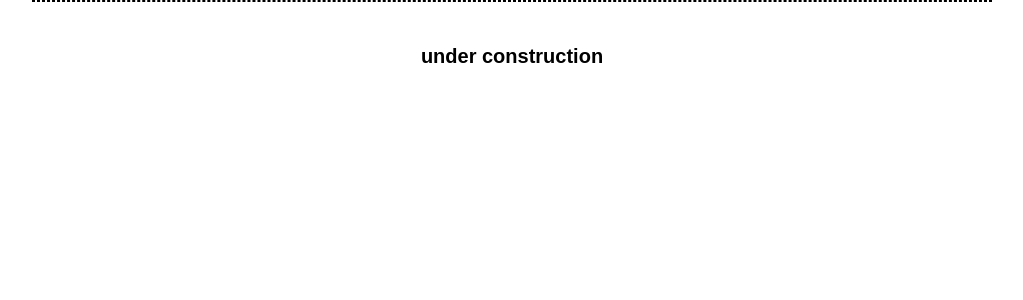
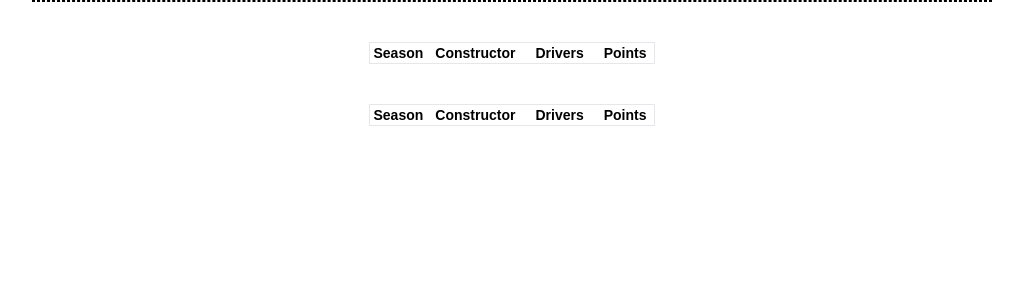
Before and after one commit to khushmeeet/f1-scoreboard, a FastAPI app: template templates/single-constructor.html in a window 1280 px wide; the page is wider, and only the part inside the window is pictured. Shown: the part 34-334 px from the top of that part, without its empty margins (224-1247 px from the left). Run offline with FastAPI, Linux system fonts and the light colour scheme; the template is opened without the code that fills it, so the values that code supplies are empty; parts of the project's set-up code (start-up, migrations or seed data) failed here and were passed over.

Commit message:
Implemented single constructor page

```diff
--- a/main.py
+++ b/main.py
@@ -66,6 +66,46 @@ def last_six_seasons() -> list:
     return [i for i in range(current_year - 1, current_year - 7, -1)]
 
 
+def total_constructor_points(constructor):
+    constructor_points = {}
+    if isinstance(constructor, dict):
+        for k, v in constructor.items():
+            points = 0
+            for race in v:
+                for j in race.results:
+                    points += j.points
+            constructor_points[k] = {
+                "total_points": points,
+                "constructor_name": v[0].results[0].constructor.name,
+                "drivers": [
+                    v[0].results[0].driver.given_name
+                    + " "
+                    + v[0].results[0].driver.family_name,
+                    v[0].results[1].driver.given_name
+                    + " "
+                    + v[0].results[1].driver.family_name,
+                ],
+            }
+    else:
+        for race in constructor:
+            points = 0
+            for j in race.results:
+                points += j.points
+            constructor_points[race.season] = {
+                "total_points": points,
+                "constructor_name": race.results[0].constructor.name,
+                "drivers": [
+                    race.results[0].driver.given_name
+                    + " "
+                    + race.results[0].driver.family_name,
+                    race.results[1].driver.given_name
+                    + " "
+                    + race.results[1].driver.family_name,
+                ],
+            }
+    return constructor_points
+
+
 @app.get("/", response_class=HTMLResponse)
 async def race_results(req: Request):
     race = ergast_results("season", "round", "get_results")
@@ -128,8 +168,23 @@ async def constructors(req: Request):
 @app.get("/constructors/{constructor_id}", response_class=HTMLResponse)
 async def constructor(req: Request, constructor_id: str):
     constructor_details = ergast_results(
-        "season", ("constructor", (constructor_id,)), "get_constructor_standings"
+        "season", ("constructor", (constructor_id,)), "get_results"
     )
+    past_year_details = {
+        i: ergast_results(
+            ("season", (i,)), ("constructor", (constructor_id,)), "get_results"
+        )
+        for i in last_six_seasons()
+    }
+    past_year_details = total_constructor_points(past_year_details)
+    this_year_details = total_constructor_points(constructor_details)
+    print(this_year_details)
+
     return templates.TemplateResponse(
-        "single-constructor.html", {"request": req, "constructor": constructor_details}
+        "single-constructor.html",
+        {
+            "request": req,
+            "constructor": this_year_details,
+            "past_year": past_year_details,
+        },
     )
--- a/templates/single-constructor.html
+++ b/templates/single-constructor.html
@@ -2,6 +2,75 @@
 {% import "section-header.html" as sh %}
 {% block content %}
 
-{{ sh.section_header("under construction") }}
+{% set const = past_year.values()|list|first %}
+{{ sh.section_header(const["constructor_name"]) }}
+
+<div class="table text-sm border border-collapse mx-auto text-left">
+    <div class="table-header-group">
+        <div class="table-row font-bold">
+            <div class="table-cell text-left pl-1 pr-2 ">Season</div>
+            <div class="table-cell text-left pl-1 pr-4 ">Constructor</div>
+            <div class="table-cell text-left pl-1 pr-4 ">Drivers</div>
+            <div class="table-cell text-left pl-1 pr-2 ">Points</div>
+        </div>
+    </div>
+    <div class="table-row-group">
+        {% for k,v in constructor.items() %}
+        <div class="table-row">
+            <div class="table-cell pl-1 pr-2  border border-black border-dashed dark:border-white dark:border-dotted">
+                {{k}} Ongoing...</div>
+            <div class="table-cell pl-1 pr-4  border border-black border-dashed dark:border-white dark:border-dotted">
+                {{v.constructor_name}}
+            </div>
+            <div class="table-cell pl-1 pr-4  border border-black border-dashed dark:border-white dark:border-dotted">
+                <a href="{{url_for('driver', driver_id=v.drivers[0])}}">
+                    {{v.drivers[0]}}
+                </a>
+                <br>
+                <a href="{{url_for('driver', driver_id=v.drivers[1])}}">{{v.drivers[1]}}</a>
+            </div>
+            <div class="table-cell pl-1 pr-2  border border-black border-dashed dark:border-white dark:border-dotted">
+                {{v.total_points}}
+            </div>
+        </div>
+        {% endfor %}
+    </div>
+</div>
+
+<section class="text-lg font-bold text-center mt-10 mb-2">
+    <h2></h2>
+</section>
+
+<div class="table text-sm border border-collapse mx-auto text-left">
+    <div class="table-header-group">
+        <div class="table-row font-bold">
+            <div class="table-cell text-left pl-1 pr-2 ">Season</div>
+            <div class="table-cell text-left pl-1 pr-4 ">Constructor</div>
+            <div class="table-cell text-left pl-1 pr-4 ">Drivers</div>
+            <div class="table-cell text-left pl-1 pr-2 ">Points</div>
+        </div>
+    </div>
+    <div class="table-row-group">
+        {% for k,v in past_year.items() %}
+        <div class="table-row">
+            <div class="table-cell pl-1 pr-2  border border-black border-dashed dark:border-white dark:border-dotted">
+                {{k}}</div>
+            <div class="table-cell pl-1 pr-4  border border-black border-dashed dark:border-white dark:border-dotted">
+                {{v.constructor_name}}
+            </div>
+            <div class="table-cell pl-1 pr-4  border border-black border-dashed dark:border-white dark:border-dotted">
+                <a href="{{url_for('driver', driver_id=v.drivers[0])}}">
+                    {{v.drivers[0]}}
+                </a>
+                <br>
+                <a href="{{url_for('driver', driver_id=v.drivers[1])}}">{{v.drivers[1]}}</a>
+            </div>
+            <div class="table-cell pl-1 pr-2  border border-black border-dashed dark:border-white dark:border-dotted">
+                {{v.total_points}}
+            </div>
+        </div>
+        {% endfor %}
+    </div>
+</div>
 
 {% endblock %}
```
Also changed, not shown: static/style.css (+5 -46 lines), 1 other file.
